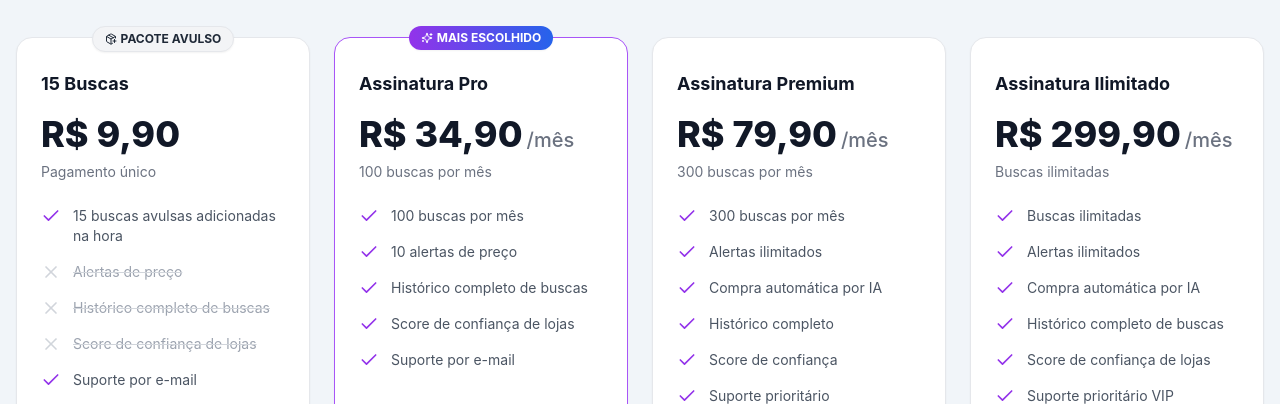
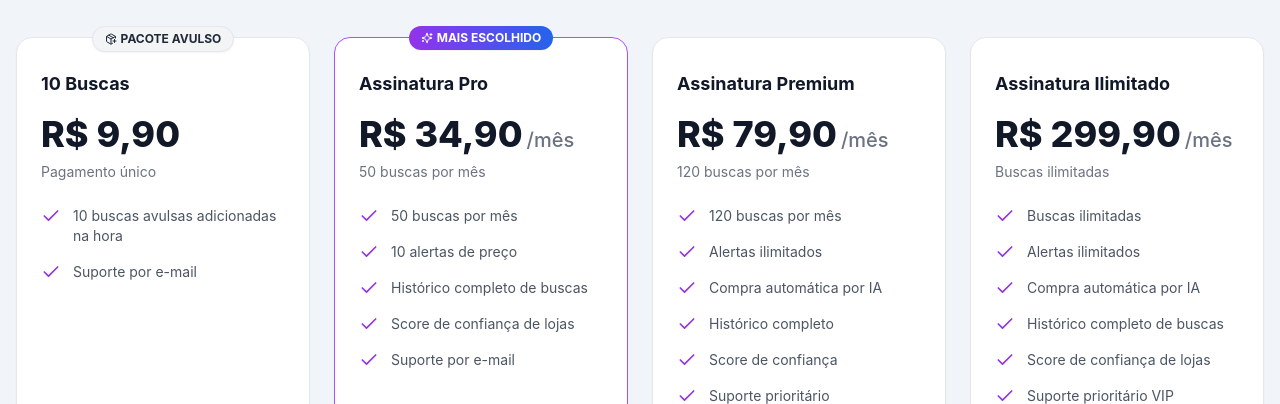
Before and after one commit to GesielFerreira/ValorePro, a Next.js app: page /dashboard/plans in a window 1280 px wide. Shown: the part 208-612 px from the top of the page. Built offline with nearby package versions, Linux system fonts and the light colour scheme; no server answers.

Commit message:
feat: introduce Pagar.me payment integration, dashboard plans page, and `useAuth` hook.

```diff
--- a/src/app/dashboard/plans/page.tsx
+++ b/src/app/dashboard/plans/page.tsx
@@ -21,10 +21,10 @@ const PLANS: Plan[] = [
         id: 'pro',
         name: 'Pro',
         price: 3490,
-        credits: 100,
+        credits: 50,
         popular: true,
         features: [
-            '100 buscas por mês',
+            '50 buscas por mês',
             '10 alertas de preço',
             'Histórico completo de buscas',
             'Score de confiança de lojas',
@@ -35,9 +35,9 @@ const PLANS: Plan[] = [
         id: 'premium',
         name: 'Premium',
         price: 7990,
-        credits: 300,
+        credits: 120,
         features: [
-            '300 buscas por mês',
+            '120 buscas por mês',
             'Alertas ilimitados',
             'Compra automática por IA',
             'Histórico completo',
@@ -196,18 +196,6 @@ export default function PlansPage() {
                                 <Check className="w-5 h-5 text-purple-600 flex-shrink-0" />
                                 <span>{pack.credits} buscas avulsas adicionadas na hora</span>
                             </li>
-                            <li className="flex gap-3 text-sm text-gray-400 dark:text-gray-500">
-                                <X className="w-5 h-5 text-gray-300 dark:text-gray-600 flex-shrink-0" />
-                                <span className="line-through decoration-gray-300 dark:decoration-gray-600">Alertas de preço</span>
-                            </li>
-                            <li className="flex gap-3 text-sm text-gray-400 dark:text-gray-500">
-                                <X className="w-5 h-5 text-gray-300 dark:text-gray-600 flex-shrink-0" />
-                                <span className="line-through decoration-gray-300 dark:decoration-gray-600">Histórico completo de buscas</span>
-                            </li>
-                            <li className="flex gap-3 text-sm text-gray-400 dark:text-gray-500">
-                                <X className="w-5 h-5 text-gray-300 dark:text-gray-600 flex-shrink-0" />
-                                <span className="line-through decoration-gray-300 dark:decoration-gray-600">Score de confiança de lojas</span>
-                            </li>
                             <li className="flex gap-3 text-sm text-gray-600 dark:text-gray-300">
                                 <Check className="w-5 h-5 text-purple-600 flex-shrink-0" />
                                 <span>Suporte por e-mail</span>
--- a/src/hooks/useAuth.ts
+++ b/src/hooks/useAuth.ts
@@ -47,7 +47,7 @@ export function useAuth() {
         );
 
         return () => subscription.unsubscribe();
-    // eslint-disable-next-line react-hooks/exhaustive-deps
+        // eslint-disable-next-line react-hooks/exhaustive-deps
     }, []);
 
     const signUp = useCallback(
--- a/src/server/services/payment/index.ts
+++ b/src/server/services/payment/index.ts
@@ -35,10 +35,10 @@ export const PLANS: Record<string, PlanConfig> = {
         name: 'Pro',
         price: 3490,
         priceLabel: 'R$ 34,90',
-        credits: 100,
+        credits: 50,
         alerts: 10,
         features: [
-            '100 buscas por mês',
+            '50 buscas por mês',
             '10 alertas de preço',
             'Histórico completo de buscas',
             'Score de confiança de lojas',
@@ -52,10 +52,10 @@ export const PLANS: Record<string, PlanConfig> = {
         name: 'Premium',
         price: 7990,
         priceLabel: 'R$ 79,90',
-        credits: 300,
+        credits: 120,
         alerts: -1,
         features: [
-            '300 buscas por mês',
+            '120 buscas por mês',
             'Alertas ilimitados',
             'Compra automática por IA',
             'Histórico completo de buscas',
@@ -85,7 +85,7 @@ export const PLANS: Record<string, PlanConfig> = {
 
 // Credit add-on packs
 export const CREDIT_PACKS = [
-    { id: 'pack_15', credits: 15, price: 990, priceLabel: 'R$ 9,90' },
+    { id: 'pack_10', credits: 10, price: 990, priceLabel: 'R$ 9,90' },
 ];
 
 export function getPlan(planId: string): PlanConfig | null {
```
